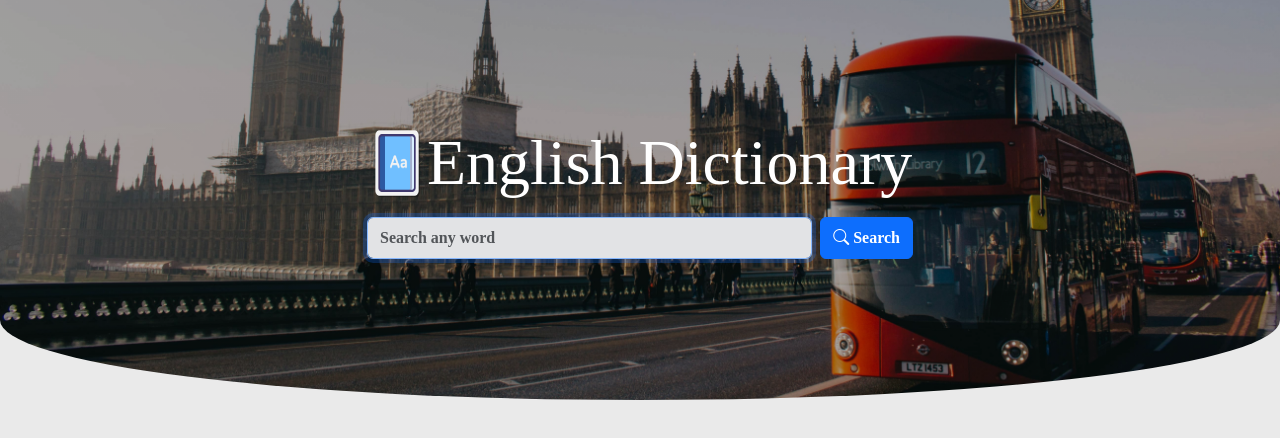
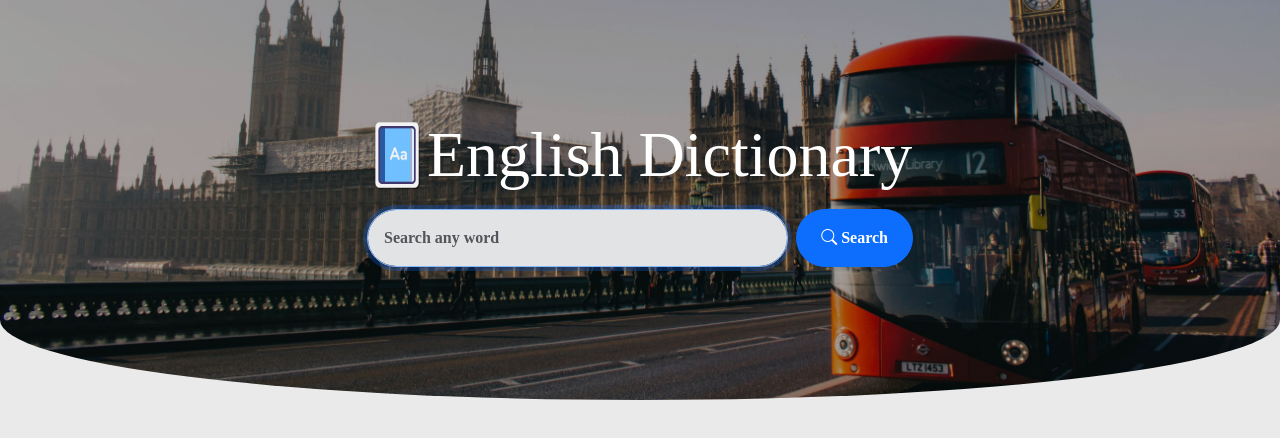
Before and after one commit to MFabri31/english-dictionary, a React (Vite) app: page / in a window 1280 px wide. Shown: the top 438 px of the page. Built offline with nearby package versions, Linux system fonts and the light colour scheme.

Commit message:
change the styles of the search form

```diff
--- a/src/components/SearchForm.jsx
+++ b/src/components/SearchForm.jsx
@@ -24,12 +24,12 @@ const SearchForm = ({ getWordData }) => {
           placeholder="Search any word"
           required
           autoFocus
-          className="form-control py-2 rounded bg-secondary-subtle fw-bold text-dark-emphasis"
+          className="form-control p-3 rounded-pill bg-secondary-subtle fw-bold text-dark-emphasis"
         />
         <Button
           type="submit"
           variant="primary"
-          className="rounded ms-2 fw-semibold"
+          className="rounded-pill ms-2 fw-semibold px-4"
         >
           <i className="bi bi-search me-1"></i>
           Search
```
